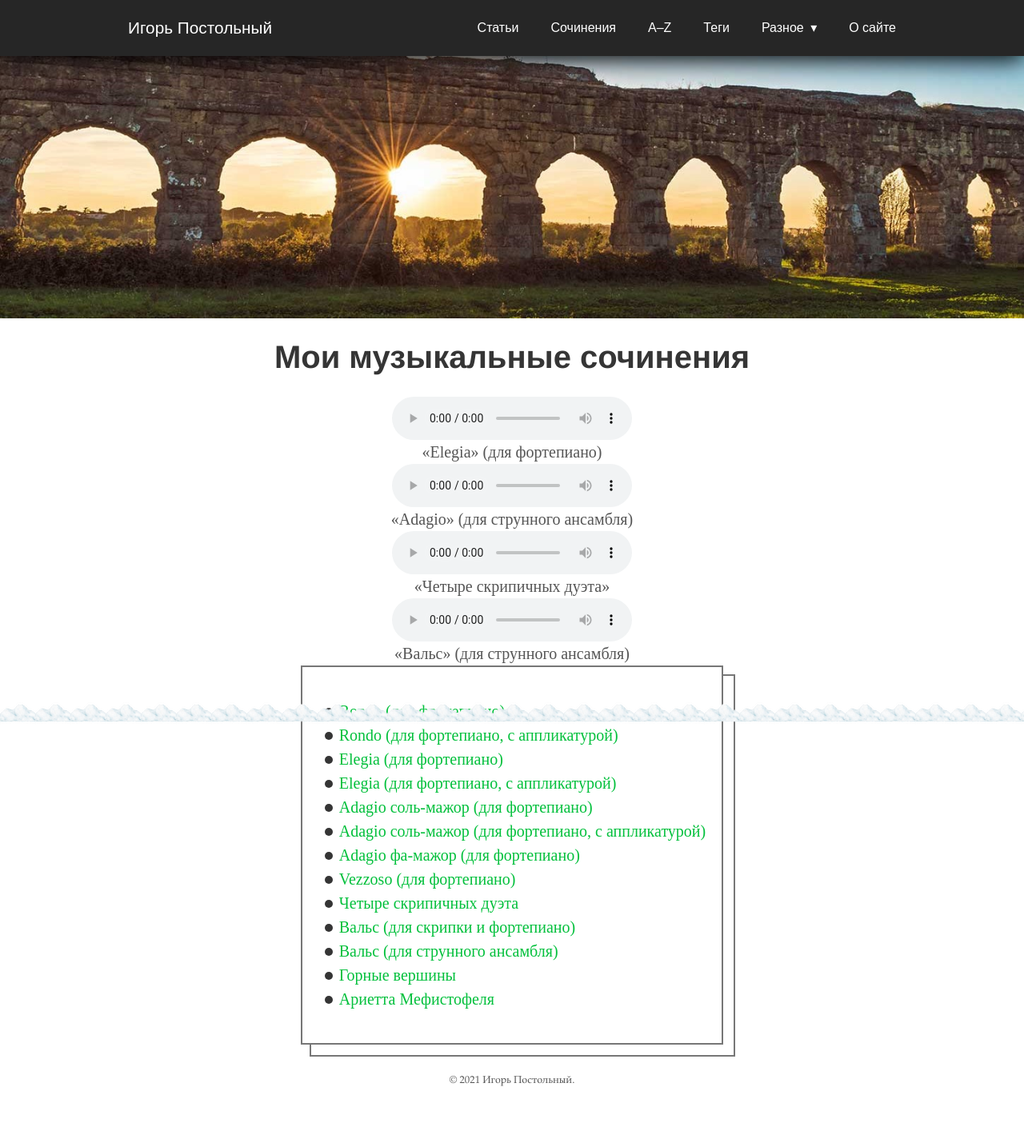
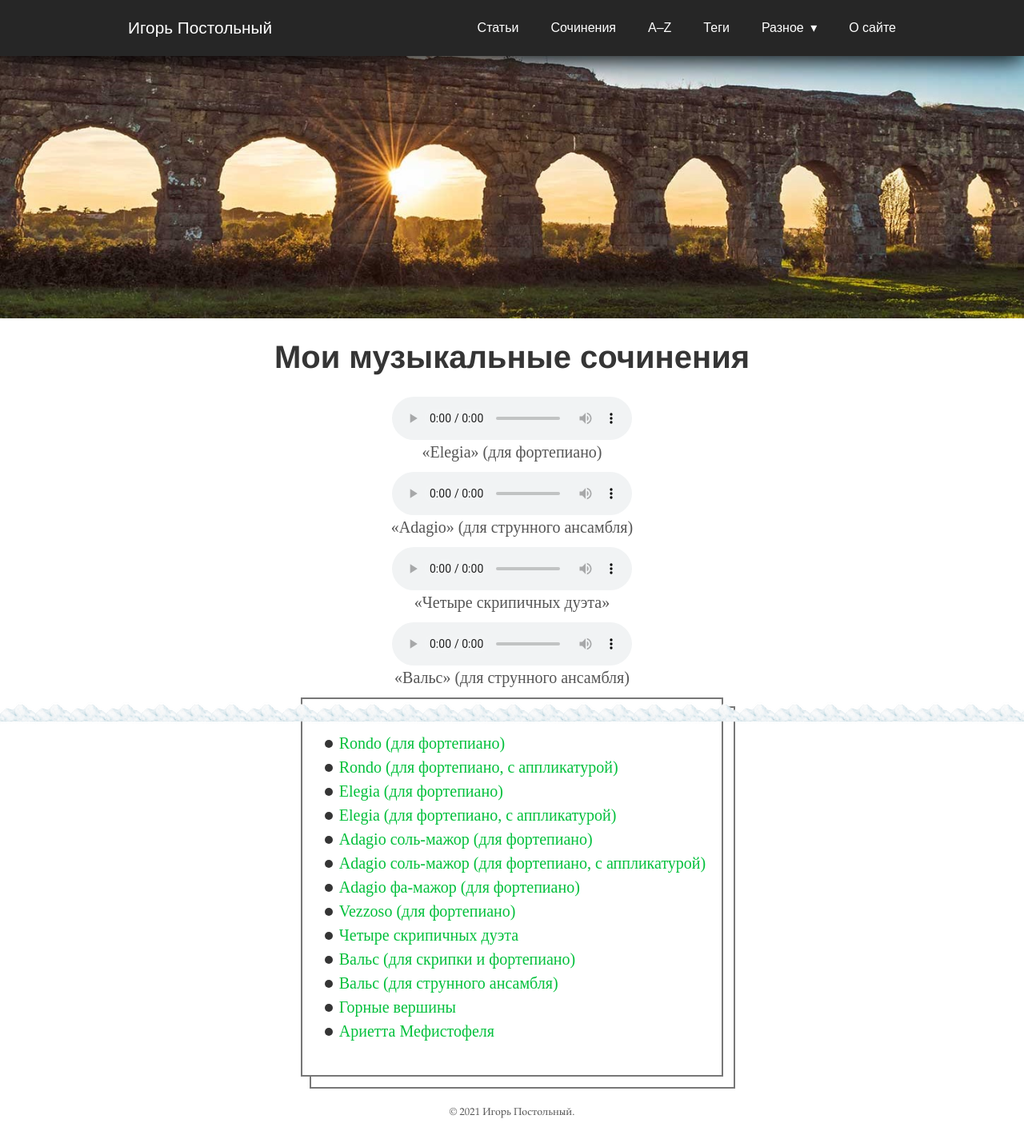
Before and after one commit to postolny/postolny.github.io, a Jekyll site: the page built from _pages/musica.html, in a window 1280 px wide. Shown: the whole page at 80% size. Built offline with Jekyll 4.4.1, drawn with Linux system fonts in a browser that asks for light colours; before the commit the page ends 1394 px from its top, so only the background shows below that.

Commit message:
Add files via upload

```diff
--- a/_pages/musica.html
+++ b/_pages/musica.html
@@ -12,30 +12,22 @@ permalink: /musica/
     <source src="{{ site.baseurl }}/audio/elegia.mp3" type="audio/mpeg">
     Ваш браузер не поддерживает элемент audio.
   </audio>
-  <article class="inn space">
-    <p>«Elegia» (для фортепиано)</p>
-  </article>
+  <div>«Elegia» (для фортепиано)</div>
   <audio oncontextmenu="return false;" controls controlslist="nodownload">
     <source src="{{ site.baseurl }}/audio/adagio.mp3" type="audio/mpeg">
     Ваш браузер не поддерживает элемент audio.
   </audio>
-  <article class="inn space">
-    <p>«Adagio» (для струнного ансамбля)</p>
-  </article>
+  <div>«Adagio» (для струнного ансамбля)</div>
   <audio oncontextmenu="return false;" controls controlslist="nodownload">
     <source src="{{ site.baseurl }}/audio/duetti.mp3" type="audio/mpeg">
     Ваш браузер не поддерживает элемент audio.
   </audio>
-  <article class="inn space">
-    <p>«Четыре скрипичных дуэта»</p>
-  </article>
+  <div>«Четыре скрипичных дуэта»</div>
   <audio oncontextmenu="return false;" controls controlslist="nodownload">
     <source src="{{ site.baseurl }}/audio/walzer.mp3" type="audio/mpeg">
     Ваш браузер не поддерживает элемент audio.
   </audio>
-  <article class="inn">
-    <p>«Вальс» (для струнного ансамбля)</p>
-  </article>
+  <div>«Вальс» (для струнного ансамбля)</div>
 </div>
 <div id="download_row">
   <div>
```
